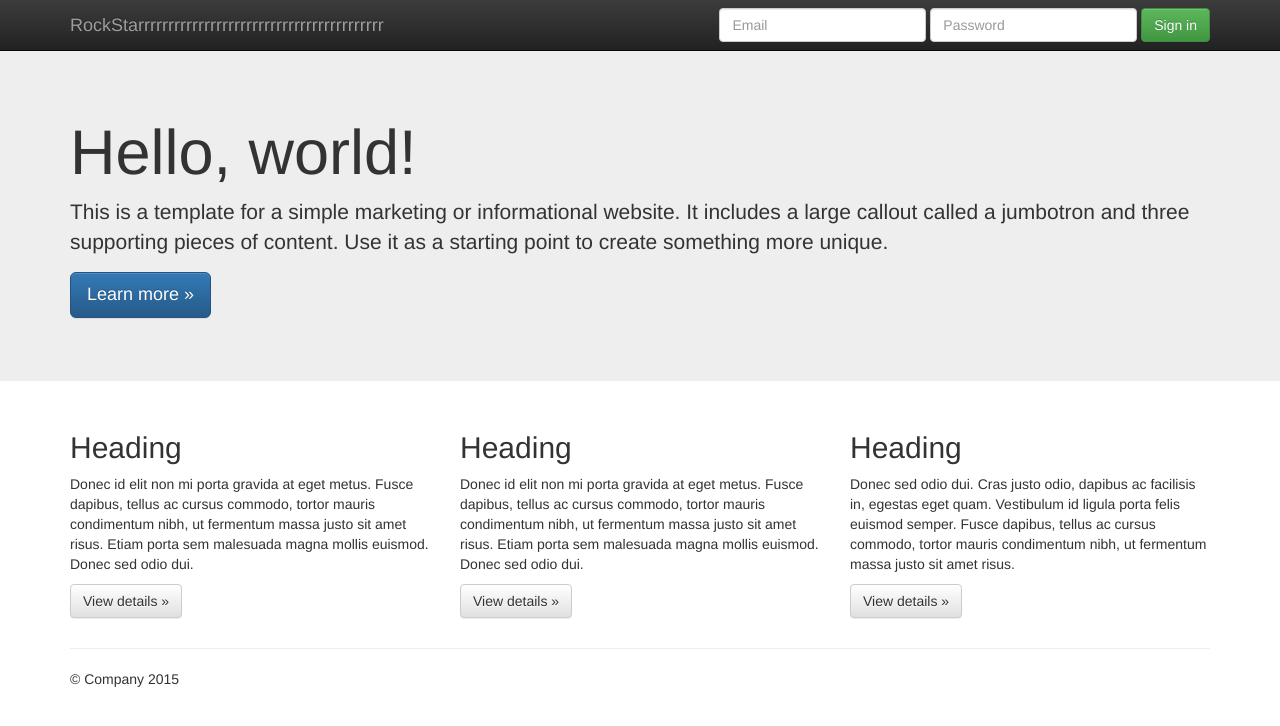
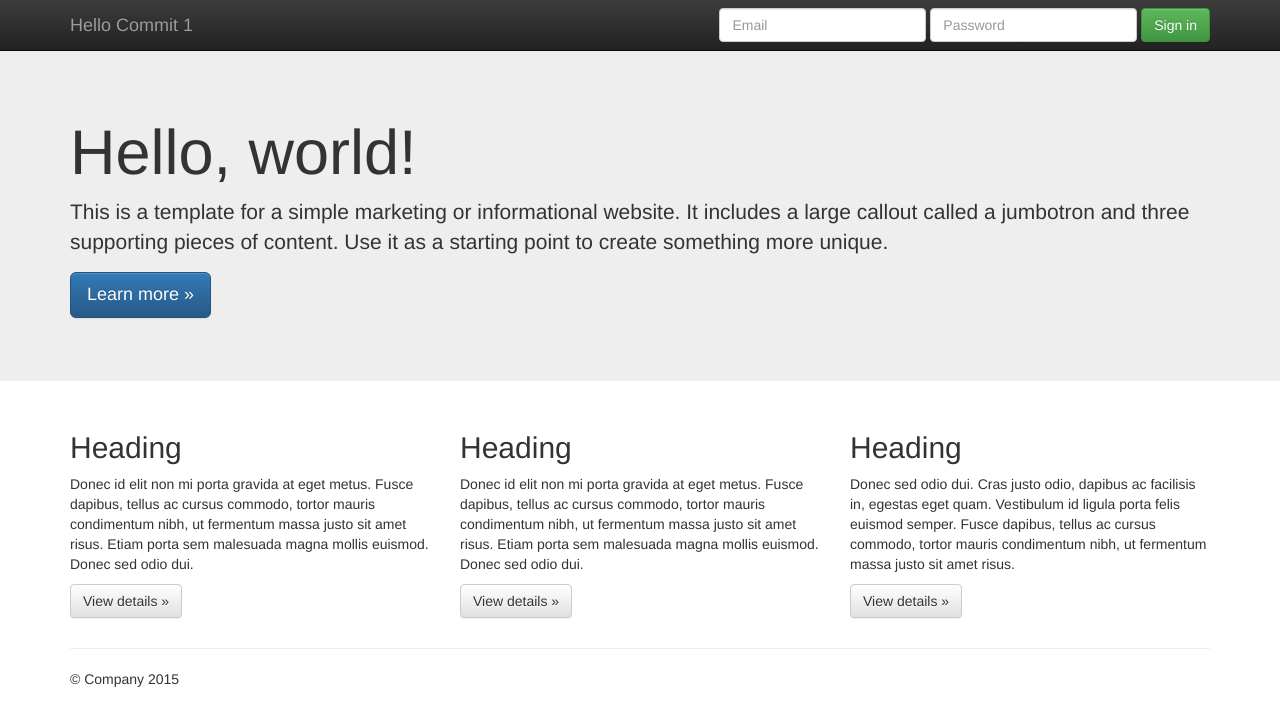
Before and after one commit to HaneyMK/TestWebsite, a plain HTML site: page index.html in a window 1280 px wide. Drawn offline with nearby package versions, Linux system fonts and the light colour scheme.

Commit message:
1st Commit

```diff
--- a/index.html
+++ b/index.html
@@ -36,7 +36,7 @@
             <span class="icon-bar"></span>
             <span class="icon-bar"></span>
           </button>
-          <a class="navbar-brand" href="#">RockStarrrrrrrrrrrrrrrrrrrrrrrrrrrrrrrrrrrrrrrrr</a>
+          <a class="navbar-brand" href="#">Hello Commit 1</a>
         </div>
         <div id="navbar" class="navbar-collapse collapse">
           <form class="navbar-form navbar-right" role="form">
```
